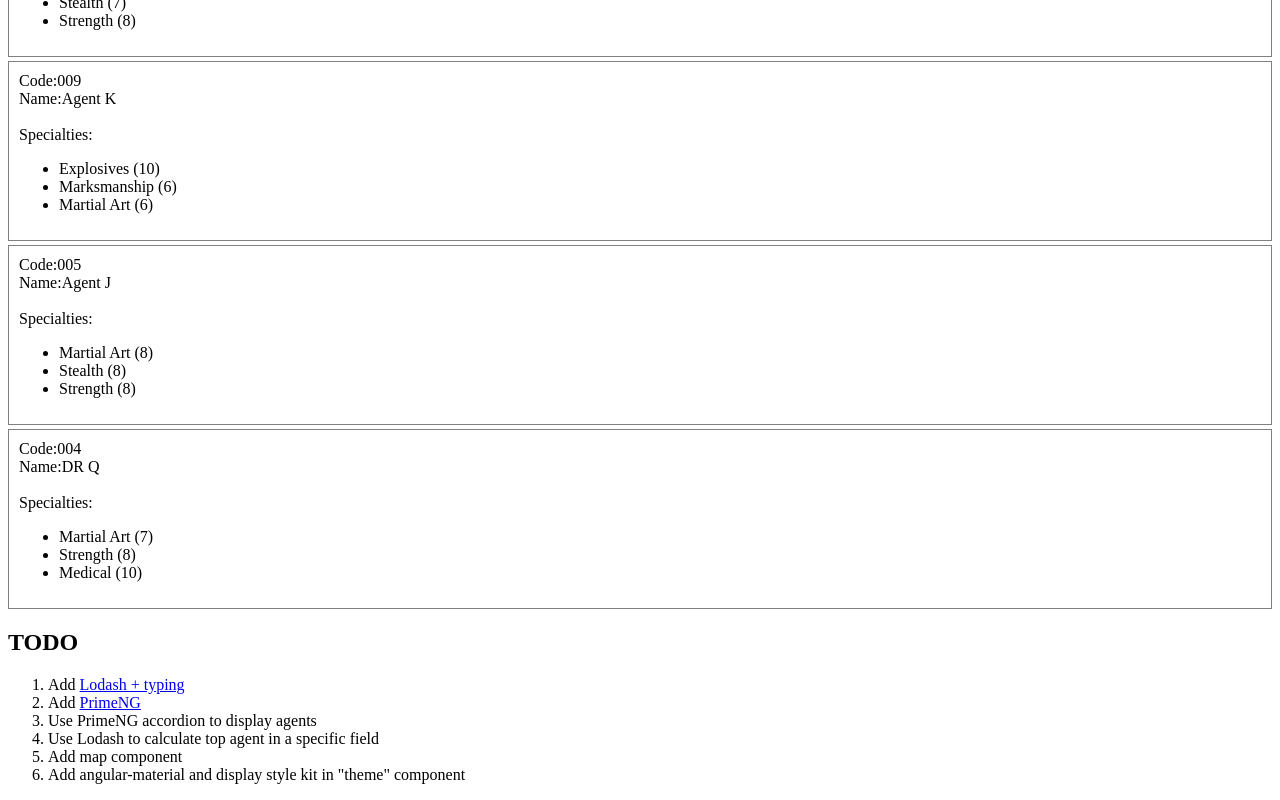
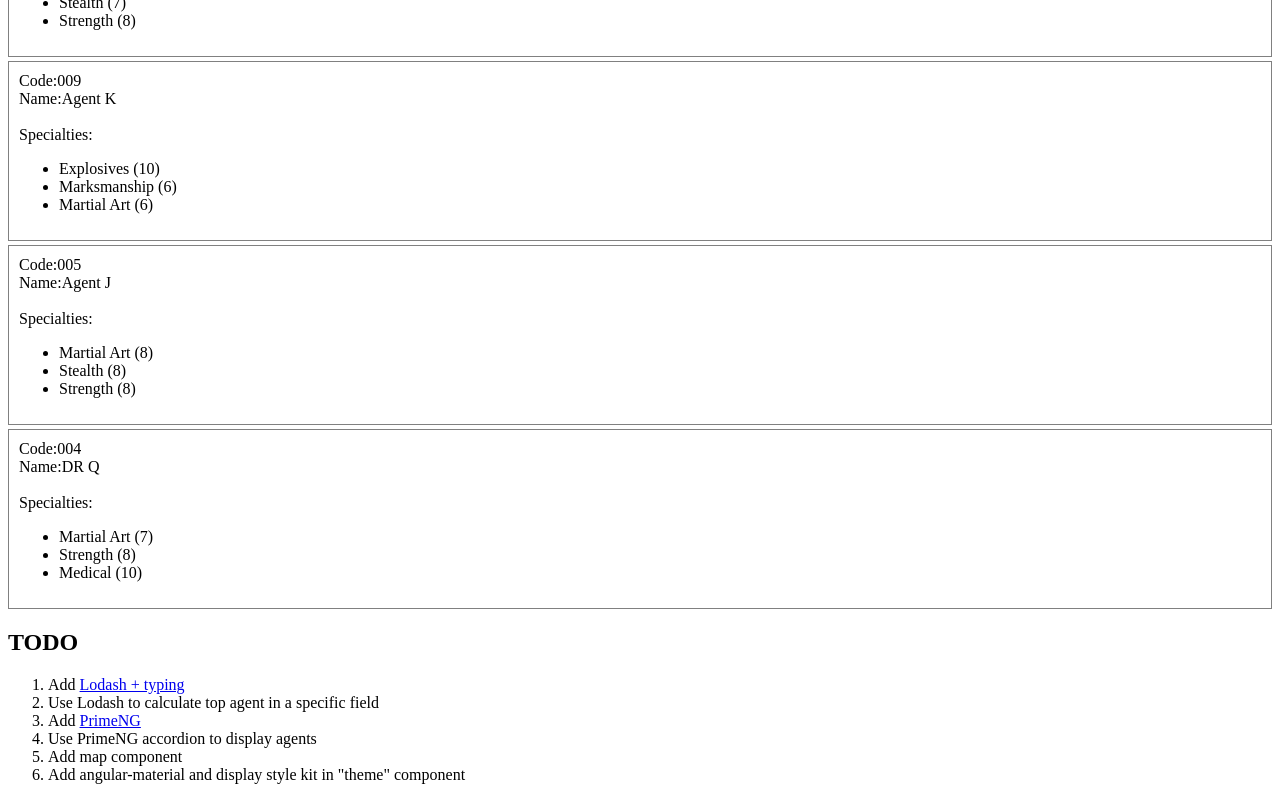
Before and after one commit to WEBbeast2018/angular-secret-agency, an Angular app: page /personnel in a window 1280 px wide. Shown: the part 475-1275 px from the top of the page. Built offline with nearby package versions, Linux system fonts and the light colour scheme.

Commit message:
change todo order

```diff
--- a/src/app/app.component.html
+++ b/src/app/app.component.html
@@ -14,9 +14,9 @@
 <h2>TODO</h2>
 <ol>
   <li>Add <a target="_blank" href="https://gist.github.com/adrianeguez/c16925db049f3bef661a4e1378fcb2a6">Lodash + typing</a></li>
+  <li>Use Lodash to calculate top agent in a specific field</li>
   <li>Add <a target="_blank" href="https://www.primefaces.org/primeng/#/">PrimeNG</a></li>
   <li>Use PrimeNG accordion to display agents</li>
-  <li>Use Lodash to calculate top agent in a specific field</li>
   <li>Add map component</li>
   <li>Add angular-material and display style kit in "theme" component</li>
 </ol>
```
